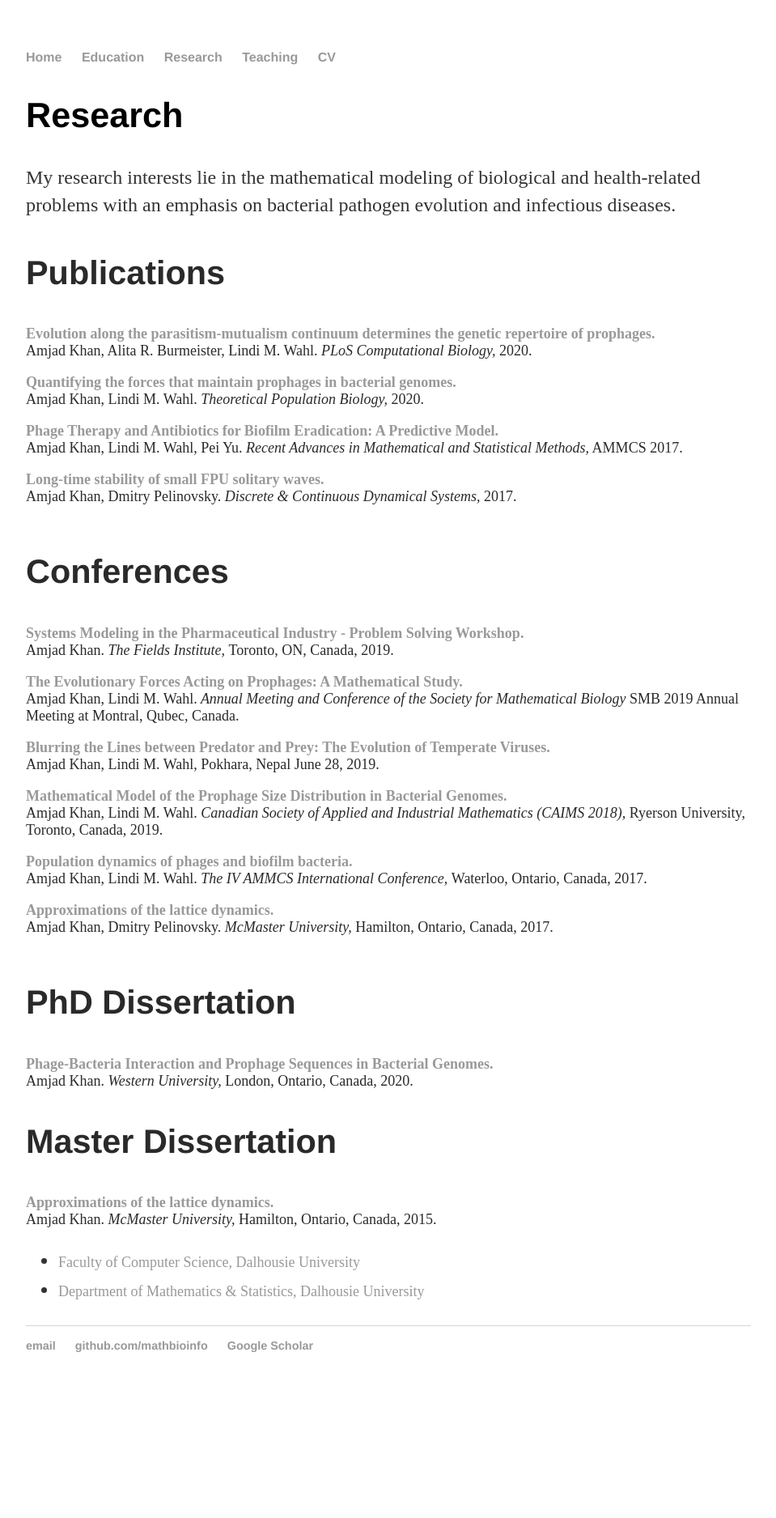
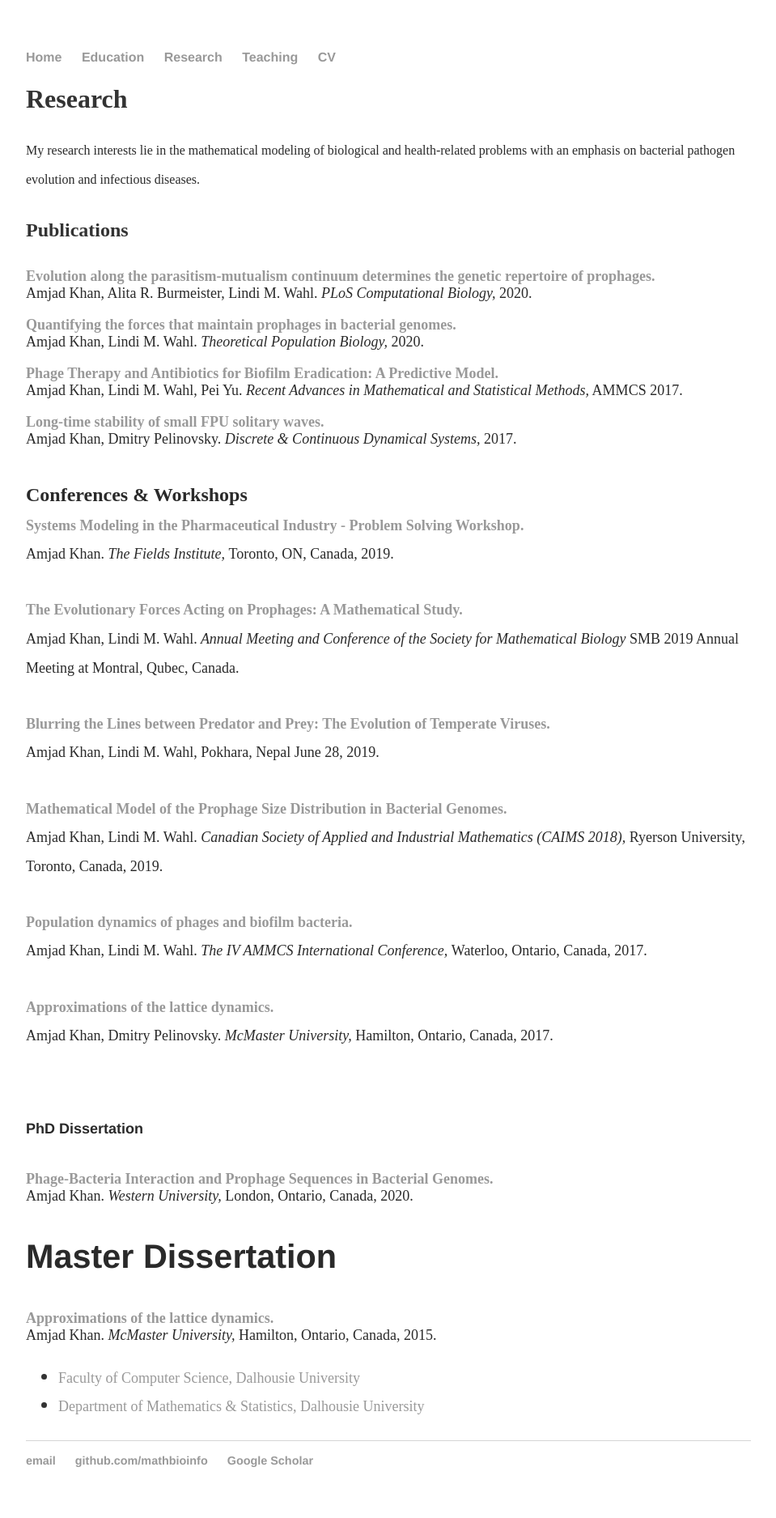
Before and after one commit to MathBioInfo/amjadkhan, a Jekyll site: the page built from Research/index.html, in a window 1280 px wide. Shown: the whole page at 81% size, without its empty margins (160-1119 px from the left). Built offline with Jekyll 4.4.1, drawn with Linux system fonts in a browser that asks for light colours; before the commit the page ends 1732 px from its top, so only the background shows below that.

Commit message:
Update index.html

```diff
--- a/Research/index.html
+++ b/Research/index.html
@@ -3,7 +3,7 @@
 title: About my research
 ---
 		<div class="Research">
-			<h2>Research</h2>
+			<p><font size="6"><b>Research</b></font><br>
 			<link rel="stylesheet" type="text/css" href="css/main.css">
 			</font><font color="#2a2a2a" size="3">
 			<p> My research interests lie in the mathematical modeling of biological and health-related problems with an emphasis on bacterial pathogen evolution
@@ -17,7 +17,7 @@
 		<div class="wsite-section-content">
           <div class="container">
 			<div class="wsite-section-elements">
-				<h3 class="wsite-content-title">Publications<br /></h3>
+				<p><font size="5"><b>Publications</b></font><br>
 				<div class="paragraph"></font color="#2a2a2a" size="4">
 
 	<a href="https://journals.plos.org/ploscompbiol/article?id=10.1371/journal.pcbi.1008482">
@@ -37,7 +37,7 @@
 	</strong></a><br />Amjad Khan, Dmitry Pelinovsky.<em> Discrete & Continuous Dynamical Systems,</em> 2017.
 	</font><br /><br /><font color="#2a2a2a" size="4">
 
-	<h3>Conferences</h3>
+	<p><font size="5"><b>Conferences & Workshops</b></font><br>
 	<a href="http://www.fields.utoronto.ca/activities/19-20/systems-modeling">
 	<strong> Systems Modeling in the Pharmaceutical Industry - Problem Solving Workshop.
 	</strong></a><br />Amjad Khan.<em> The Fields Institute, </em> Toronto, ON, Canada, 2019.
```
